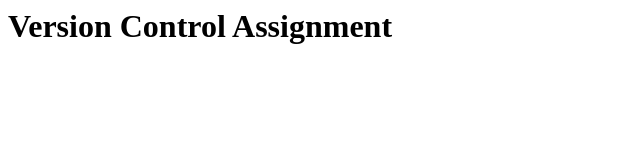
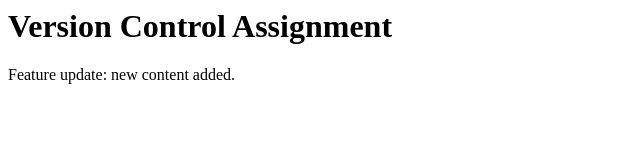
Before and after one commit to monikagoswami0981-ops/VersionControl_Assignment, a plain HTML site: page index.html in a window 1280 px wide. Shown: the whole page, without its empty margins (0-640 px from the left). Drawn offline with Linux system fonts and the light colour scheme.

Commit message:
Added feature update content

```diff
--- a/index.html
+++ b/index.html
@@ -1 +1,2 @@
 <h1>Version Control Assignment</h1>
+<p>Feature update: new content added.</p>
```
